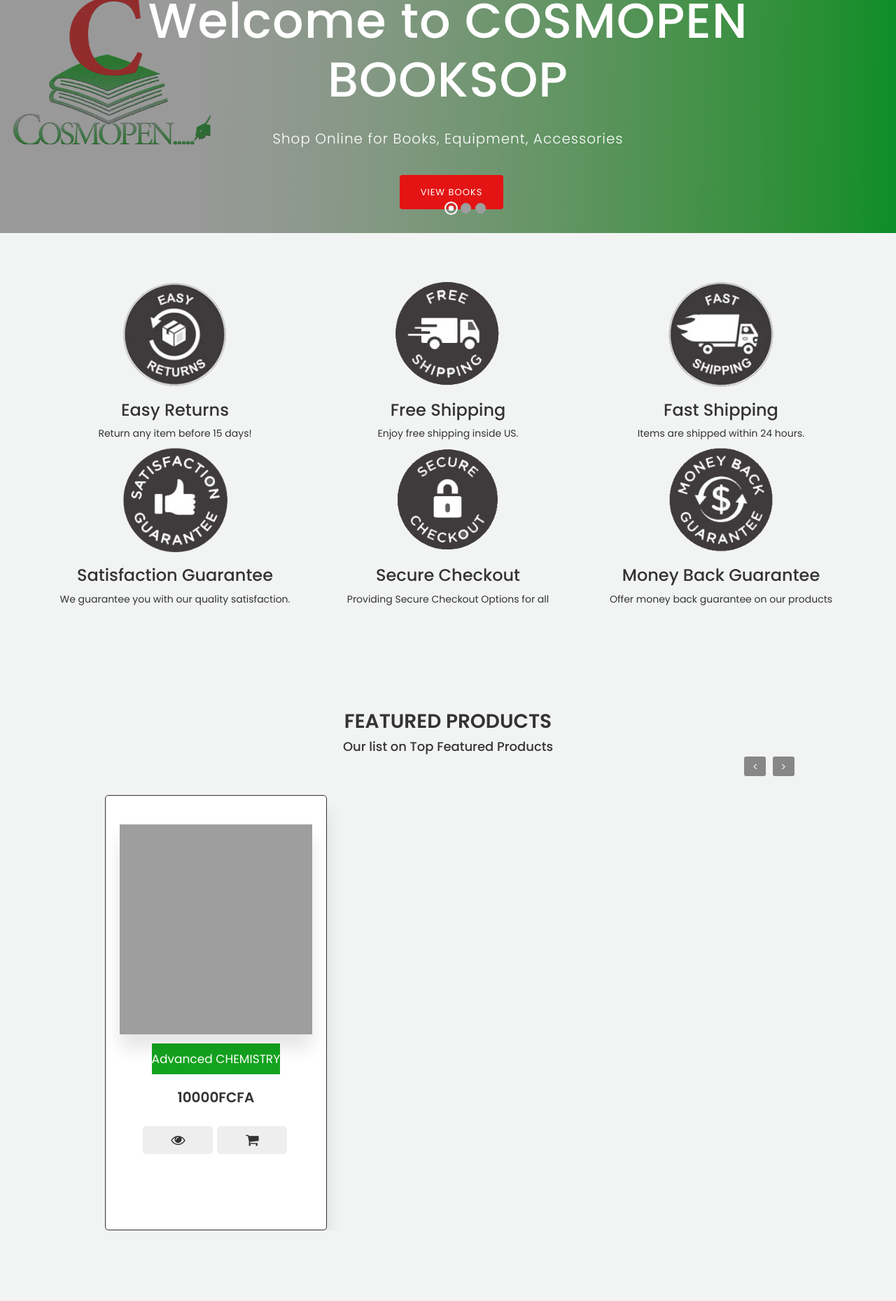
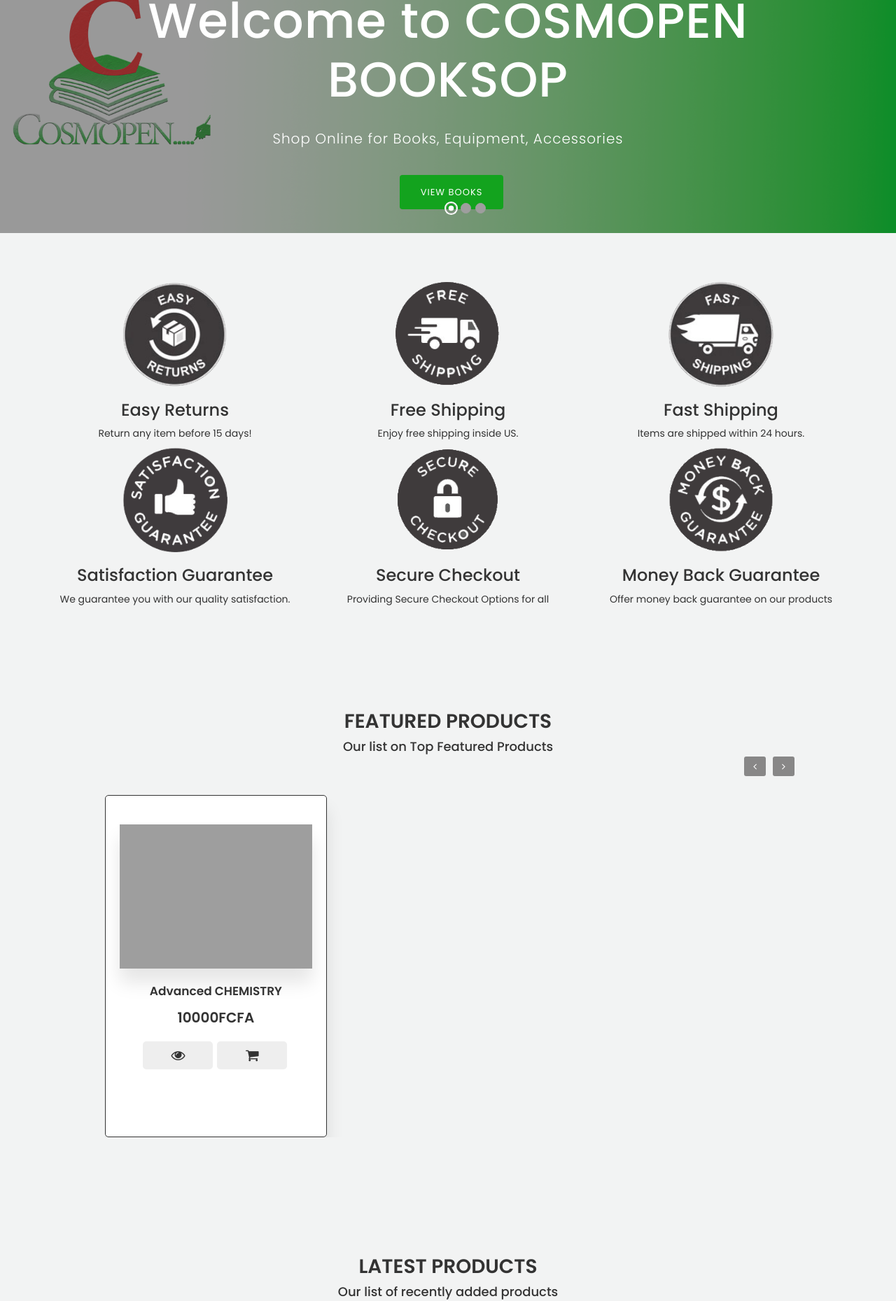
Before and after one commit to Gilteck/cosmo, a PHP site: page / in a window 1280 px wide. Shown: the part 319-2178 px from the top of the page at 70% size. Run offline with PHP 8.4, Linux system fonts and the light colour scheme; data comes from the database, SQL or seed files in the repository; data that the repository does not hold is empty; some libraries are stand-ins or nearby versions; grey boxes are pictures that could not be loaded.

Commit message:
commit to 'master'

```diff
--- a/assets/css/main.css
+++ b/assets/css/main.css
@@ -573,7 +579,6 @@ Mobile style's
 .product .product-carousel {
   max-width: 1000px;
   margin:0 auto;
-  text-align: center;
   display: grid;
   padding: 1rem;
   grid-template-columns: repeat(auto-fit, minmax(30rem, 1fr));
@@ -613,7 +618,6 @@ Mobile style's
   padding:3rem 2rem;
   outline-offset: -1rem;
   text-align: center;
-  align-items: center;
   border:.1rem solid #333;
   box-shadow: 0 2rem 2.5rem rgba(0, 7, 2, 0.1);
   overflow: hidden;
@@ -645,13 +649,25 @@ Mobile style's
   line-height: 1.5;
   padding:1rem 0;
 }
-
-
-.product .item h3 a:hover {
+.product .product-carousel .item .image {
+  max-height: 30rem;
+  margin-top: 4%;
+  max-width: fit-content;
+  box-shadow: 0 2rem 2.5rem rgba(0, 7, 2, 0.1);
+
+}
+
+.product .text .name a{
   text-decoration: none;
-}
-
-.product .text h4 {
+  margin-top: 10%;
+  color: #333;
+  font-weight: bold;
+  font-size: 1.7rem;
+  line-height: 1.5;
+  padding:1rem 0;
+}
+
+.product .text .price {
    align-items: center;
    border-radius: .5rem;
    padding:1rem;
@@ -721,16 +737,8 @@ Mobile style's
   position:inherit;
 }*/
 
-.product .item  .photo {
-  height: 30rem;
-  margin-top: 4%;
-  max-width: fit-content;
-  box-shadow: 0 2rem 2.5rem rgba(0, 7, 2, 0.1);
-  align-items: center;
-  text-align: center;
-
-}
-
+
+/*
 .product .product-carousel .item  .share{
   position: absolute;
   top:0; left: -10rem ;
--- a/assets/css/responsive.css
+++ b/assets/css/responsive.css
@@ -21,9 +21,6 @@
 	.header form {
 		margin-left: 0;
 		margin-right: 0;
-	}
-	.home-newsletter {
-		align-items: center;
 	}
 }
 
--- a/assets/js/megamenu.js
+++ b/assets/js/megamenu.js
@@ -10,7 +10,7 @@ $(document).ready(function () {
     $('.menu > ul > li > ul:not(:has(ul))').addClass('normal-sub');
     //Checks if drodown menu's li elements have anothere level (ul), if not the dropdown is shown as regular dropdown, not a mega menu (thanks Luka Kladaric)
 
-    $(".menu > ul").before("<a href=\"#\" class=\"menu-mobile\">Menu</a>");
+    $(".menu > ul").before("<a href=\"#\" class=\"menu-mobile\" id=\"header\"></a>");
 
     //Adds menu-mobile class (for mobile toggle menu) before the normal menu
     //Mobile menu is hidden if width is more then 959px, but normal menu is displayed
--- a/header.php
+++ b/header.php
@@ -286,7 +286,7 @@ foreach ($result as $row) {
 <div class="header">
 	<div class="container">
 		<div class="row inner">
-			<div class="col-md-4 logo">
+			<div class="col-md-4 logo" id="header">
 				<a href="index.php"><img src="assets/uploads/<?php echo $logo; ?>" alt="logo image"></a>
 			</div>
 
@@ -350,7 +350,7 @@ foreach ($result as $row) {
 		<div class="row">
 			<div class="col-md-12 pl_0 pr_0 bg-light text-dark text-center">
 				<div class="menu-container " >
-					<div class="menu">
+					<div class="menu" id="header">
 						<ul class="menu-1">
 							<li><a href="index.php">Home</a></li>
 
--- a/index.php
+++ b/index.php
@@ -66,7 +66,7 @@ foreach ($result as $row)
                         <div class="slide-text <?php if($row['position'] == 'Left') {echo 'slide_style_left';} elseif($row['position'] == 'Center') {echo 'slide_style_center';} elseif($row['position'] == 'Right') {echo 'slide_style_right';} ?>">
                             <h1 data-animation="animated <?php if($row['position'] == 'Left') {echo 'zoomInLeft';} elseif($row['position'] == 'Center') {echo 'flipInX';} elseif($row['position'] == 'Right') {echo 'zoomInRight';} ?>"><?php echo $row['heading']; ?></h1>
                             <p data-animation="animated <?php if($row['position'] == 'Left') {echo 'fadeInLeft';} elseif($row['position'] == 'Center') {echo 'fadeInDown';} elseif($row['position'] == 'Right') {echo 'fadeInRight';} ?>"><?php echo nl2br($row['content']); ?></p>
-                            <a href="<?php echo $row['button_url']; ?>" target="_blank"  class="btn btn-primary" data-animation="animated <?php if($row['position'] == 'Left') {echo 'fadeInLeft';} elseif($row['position'] == 'Center') {echo 'fadeInDown';} elseif($row['position'] == 'Right') {echo 'fadeInRight';} ?>"><?php echo $row['button_text']; ?></a>
+                            <a href="<?php echo $row['button_url']; ?>" target="_blank"  class="btn btn-primary" style="background-color:#13a31e;" data-animation="animated <?php if($row['position'] == 'Left') {echo 'fadeInLeft';} elseif($row['position'] == 'Center') {echo 'fadeInDown';} elseif($row['position'] == 'Right') {echo 'fadeInRight';} ?>"><?php echo $row['button_text']; ?></a>
                         </div>
                     </div>
                 </div>
@@ -141,24 +141,27 @@ foreach ($result as $row)
                     $result = $statement->fetchAll(PDO::FETCH_ASSOC);
                     foreach ($result as $row) {
                         ?>
-                        <div class="item">
+                        <div class="item" style="align-item:center;">
                             <a href="product.php?id=<?php echo $row['p_id']; ?>">
-                                <img class="photo" src="assets/uploads/<?php echo $row['p_featured_photo']; ?>" alt="">
-                                <h3><a href="product.php?id=<?php echo $row['p_id']; ?>"><span class="title"><?php echo $row['p_name']; ?></span></a></h3>
-                                <div class="share">
+                            <div class="image">
+                                <img src="assets/uploads/<?php echo $row['p_featured_photo']; ?>" alt="">
+                            </div><br>
+                               <!-- <div class="share">
                                     <a href="#" class="fa fa-eye"></a>
-                                    <a href="#" class="fa fa-sync-alt"></a>
                                     <a href="#" class="fa fa-heart"></a>
+                                </div>-->
+                            <div class="text">
+                                <div class="name">
+                                    <a href="product.php?id=<?php echo $row['p_id']; ?>"><?php echo $row['p_name']; ?></a>
                                 </div>
-                            <div class="text">
-                                <h4>
+                                <div class="price">
                                     <?php echo $row['p_current_price']; ?>FCFA
                                     <?php if($row['p_old_price'] != ''): ?>
                                     <del>
                                         <?php echo $row['p_old_price']; ?>FCFA
                                     </del>
                                     <?php endif; ?>
-                                </h4>
+                                    </div>
                                 <div class="rating">
                                     <?php
                                     $t_rating = 0;
```
Also changed, not shown: other parts of assets/css/main.css (+16 -10 lines), assets/img/Spinner-5.gif (added), assets/uploads/product-featured-113.jpg (added), assets/uploads/product-featured-114.jpg (added), assets/uploads/product-featured-115.jpg (added), assets/uploads/product-featured-116.jpg (added), assets/uploads/product-featured-117.jpg (added), assets/uploads/product_photos/135.jpg (added).
